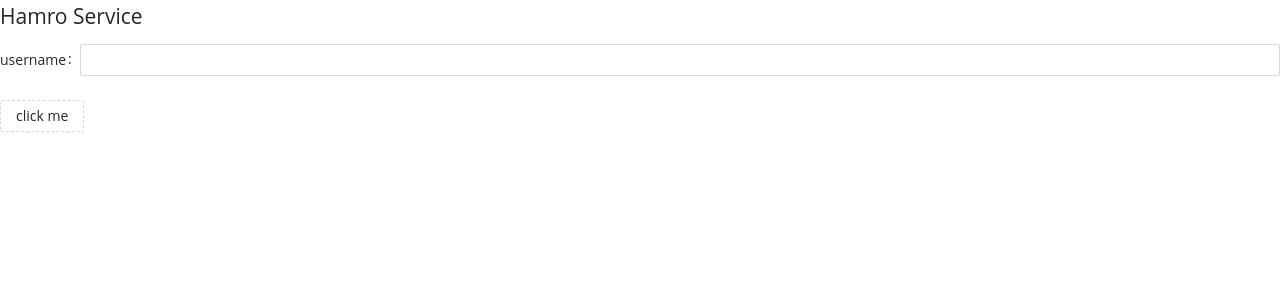
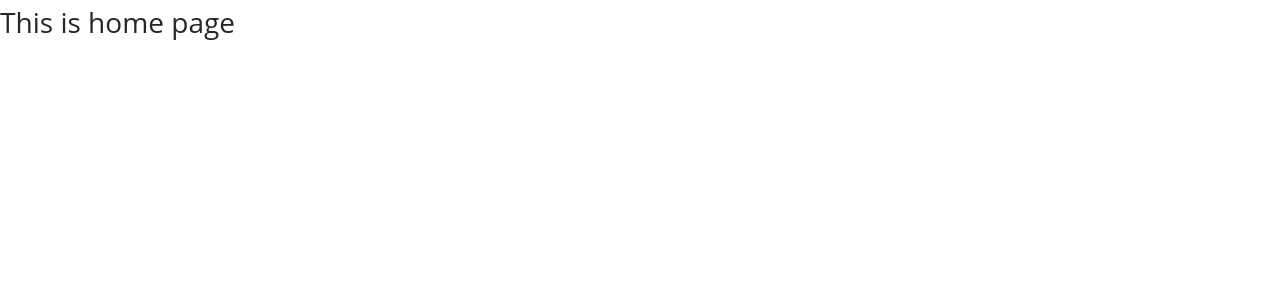
Before and after one commit to DemonKING073/hamro-service, a React (Create React App) app: page / in a window 1280 px wide. Shown: the top 300 px of the page. Built offline with nearby package versions, Linux system fonts and the light colour scheme.

Commit message:
routes added

```diff
--- a/src/App.tsx
+++ b/src/App.tsx
@@ -1,19 +1,13 @@
 import React from 'react';
 import './App.css'
-import { Form, Input, Button } from 'antd'
 import { GlobalStyles } from './Global';
+import Router from './routes/Router'
 
 function App() {
   return (
     <>
       <GlobalStyles />
-      <h2>Hamro Service</h2>
-      <Form>
-        <Form.Item label='username'>
-          <Input />
-        </Form.Item>
-        <Button  type='dashed'> click me </Button>
-      </Form>
+      <Router />
     </>
   );
 }
--- /dev/null
+++ b/src/routes/Router.tsx
@@ -0,0 +1,17 @@
+import React from "react"
+import { BrowserRouter, Route, Routes } from 'react-router-dom'
+import Home from "../screens/Home"
+import Login from "../screens/Login"
+
+const Router = () => {
+    return(
+        <BrowserRouter>
+            <Routes>
+                <Route path='/' element={<Home />} />
+                <Route path='/login' element={<Login />} />
+            </Routes>
+        </BrowserRouter>
+    )
+}
+
+export default Router
--- /dev/null
+++ b/src/screens/Home.tsx
@@ -0,0 +1,11 @@
+import React from "react"
+
+const Home = () => {
+    return(
+        <div>
+            <h1>This is home page</h1>
+        </div>
+    )
+}
+
+export default Home
--- /dev/null
+++ b/src/screens/Login.tsx
@@ -0,0 +1,11 @@
+import React from "react"
+
+const Login = () => {
+    return(
+        <div>
+            <h1>This is login page</h1>
+        </div>
+    )
+}
+
+export default Login
```
